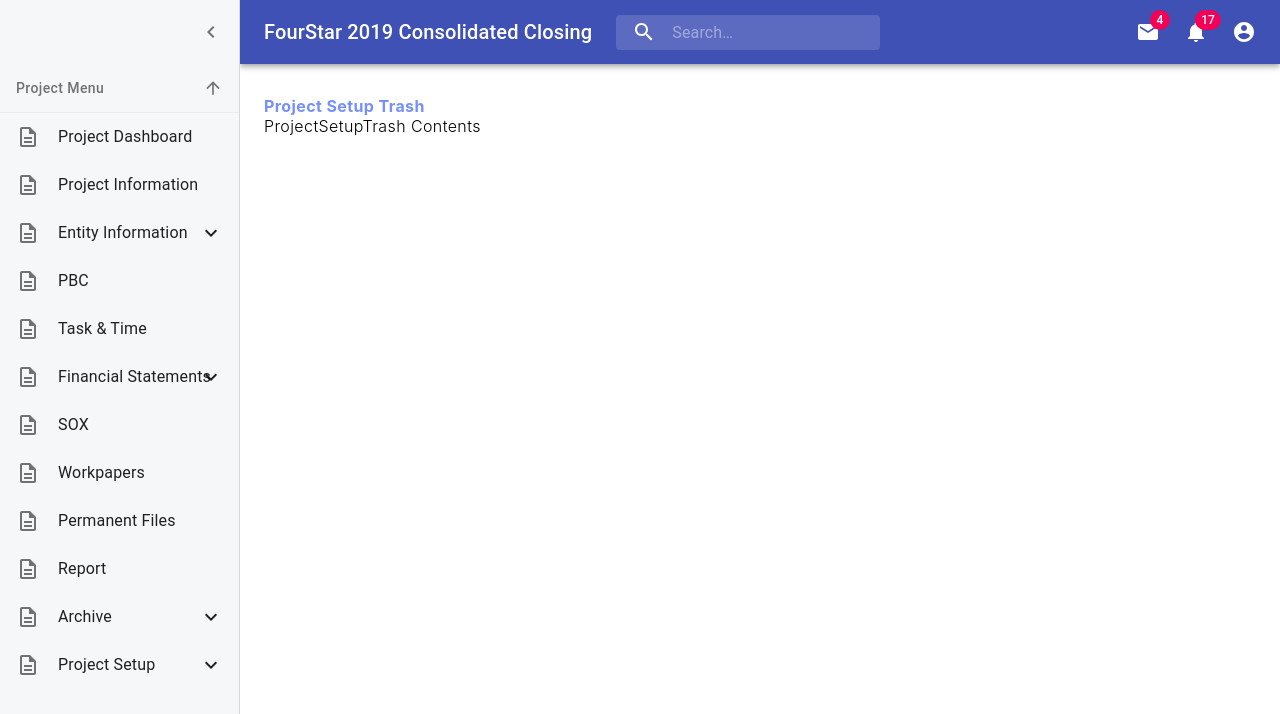
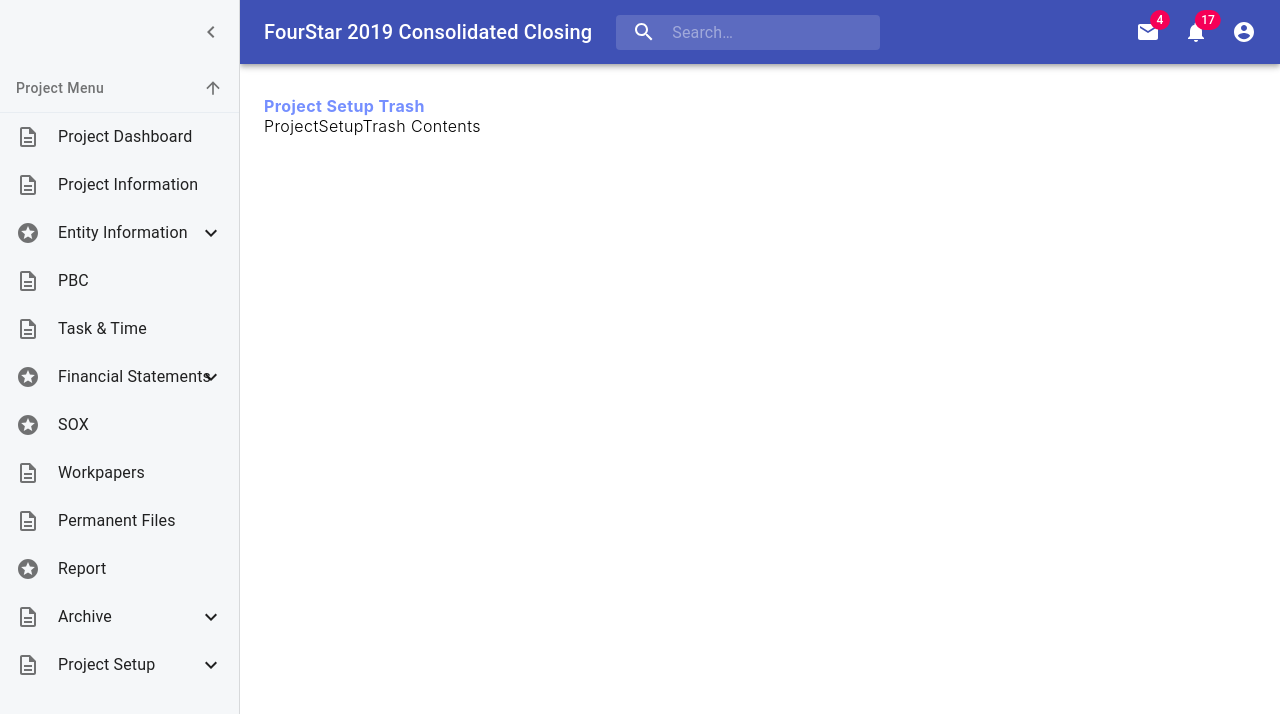
Before and after one commit to NoahGrayDL/datalobby-prototype, a React (Create React App) app: page /project-setup/trash in a window 1280 px wide. Shown: the top 714 px of the page. Built offline with nearby package versions, Linux system fonts and the light colour scheme.

Commit message:
Disunite db empty and prototype

```diff
--- a/src/App.js
+++ b/src/App.js
@@ -74,10 +74,9 @@ export default function App() {
 
       <Route path="/financial-statements/ledgers" component={Ledgers} />
       <Route
-        path="/financial-statements/trial-balance"
+        path="/financial-statements/closing/trial-balance"
         component={TrialBalance}
       />
-      <Route path="/financial-statements/adjustments" component={Adjustments} />
       <Route path="/financial-statements/lead-sheet" component={Leadsheet} />
       <Route path="/financial-statements/paper" component={Paper} />
       <Route path="/sox" component={SOX} />
--- a/src/components/app-frame/SidebarMenuList.js
+++ b/src/components/app-frame/SidebarMenuList.js
@@ -13,6 +13,7 @@ import EditIcon from "@material-ui/icons/Edit"
 import ViewWeekIcon from "@material-ui/icons/ViewWeek"
 import AttachMoneyIcon from "@material-ui/icons/AttachMoney"
 import PrintIcon from "@material-ui/icons/Print"
+import StarsIcon from "@material-ui/icons/Stars"
 
 import ArrowUpwardIcon from "@material-ui/icons/ArrowUpward"
 import ArrowDownwardIcon from "@material-ui/icons/ArrowDownward"
@@ -124,17 +125,17 @@ const PROJECT_MENUS = [
   },
   {
     title: "Entity Information",
-    icon: <DescriptionOutlinedIcon />,
+    icon: <StarsIcon />,
     url: "/entity",
     subMenus: [
       {
         title: "Entity List",
-        icon: <AccountTreeOutlinedIcon />,
+        icon: <StarsIcon />,
         url: "/entity/entity-list"
       },
       {
         title: "Chart of Account",
-        icon: <AccountTreeOutlinedIcon />,
+        icon: <StarsIcon />,
         url: "/entity/chart-of-account"
       }
     ]
@@ -153,7 +154,7 @@ const PROJECT_MENUS = [
   },
   {
     title: "Financial Statements",
-    icon: <DescriptionOutlinedIcon />,
+    icon: <StarsIcon />,
     url: "/financial-statements",
     subMenus: [
       {
@@ -162,14 +163,9 @@ const PROJECT_MENUS = [
         url: "/financial-statements/ledgers"
       },
       {
-        title: "Trial Balance",
+        title: "Closing",
         icon: <AccountBalanceWalletIcon />,
-        url: "/financial-statements/trial-balance"
-      },
-      {
-        title: "Adjustments",
-        icon: <EditIcon />,
-        url: "/financial-statements/adjustments"
+        url: "/financial-statements/closing/trial-balance"
       },
       {
         title: "Lead Sheet",
@@ -185,7 +181,7 @@ const PROJECT_MENUS = [
   },
   {
     title: "SOX",
-    icon: <DescriptionOutlinedIcon />,
+    icon: <StarsIcon />,
     url: "/sox",
     subMenus: false
   },
@@ -203,7 +199,7 @@ const PROJECT_MENUS = [
   },
   {
     title: "Report",
-    icon: <DescriptionOutlinedIcon />,
+    icon: <StarsIcon />,
     url: "/report",
     subMenus: false
   },
--- /dev/null
+++ b/src/db_empty.json
@@ -0,0 +1,4 @@
+{
+  "entities": [],
+  "chart-of-account": []
+}
--- a/src/db.json
+++ b/src/db_prototype1.json
@@ -1,21 +1,4 @@
 {
-  "posts": [
-    {
-      "id": 1,
-      "title": "json-server",
-      "author": "typicode"
-    }
-  ],
-  "comments": [
-    {
-      "id": 1,
-      "body": "some comment",
-      "postId": 1
-    }
-  ],
-  "profile": {
-    "name": "typicode"
-  },
   "entities": [
     {
       "id": 1,
@@ -56,11 +39,11 @@
   ],
   "chart-of-account": [
     {
-      "id": "456_789",
-      "type": "123",
-      "name": "456",
-      "entity": "789",
-      "entityId": "1"
+      "id": "coa1",
+      "type": "Consolidation",
+      "name": "CoA Example 1",
+      "entity": "사성디스플레이(주)",
+      "entityId": 1
     }
   ]
 }
--- a/src/views/project-views/company-information/CompanyInformation.js
+++ b/src/views/project-views/company-information/CompanyInformation.js
@@ -50,10 +50,10 @@ export default function CompanyInformation() {
 
   return (
     <PageContainer menuTitle="Company Information">
-      <InsertCompany onInsert={onInsert} />
       {state.entities && (
         <TableForList data={state.entities} columns={columns(onRemove)} />
       )}
+      <InsertCompany onInsert={onInsert} />
     </PageContainer>
   )
 }
```
